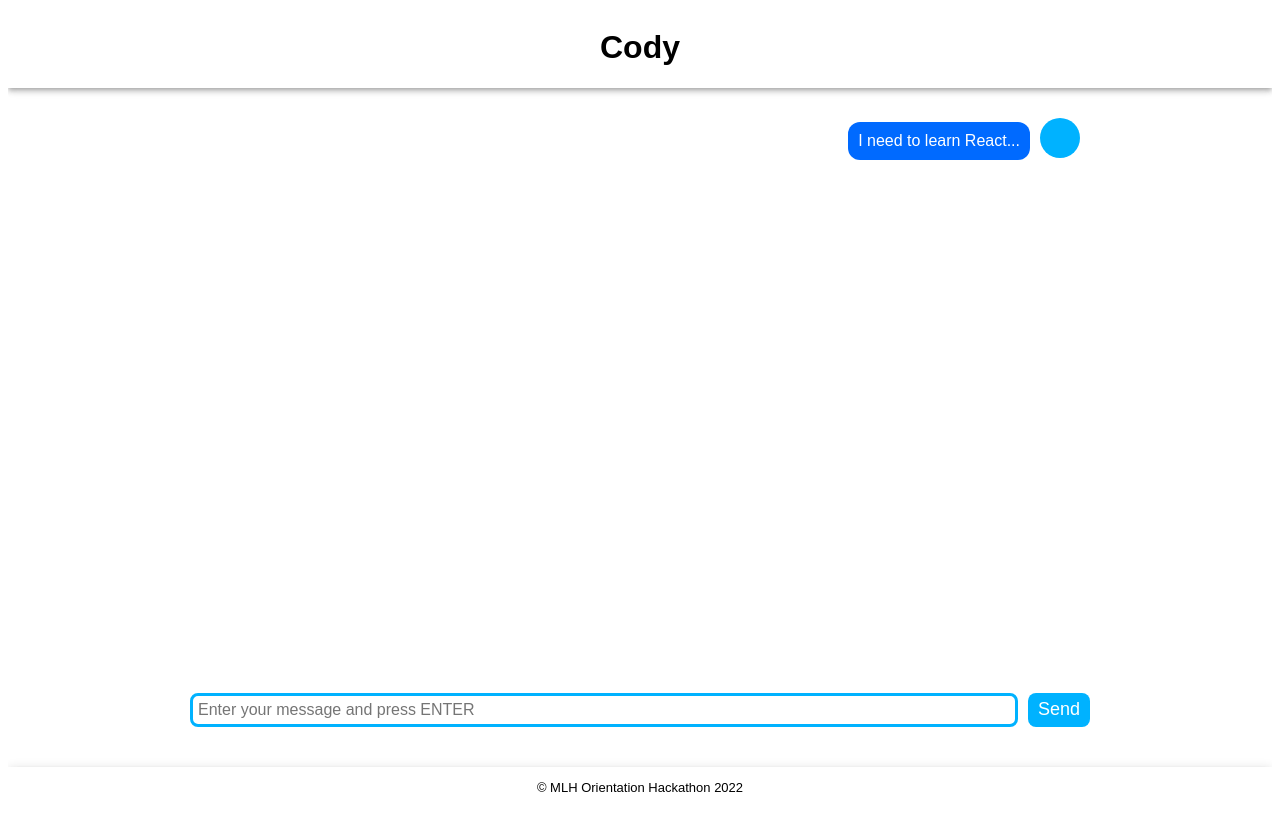
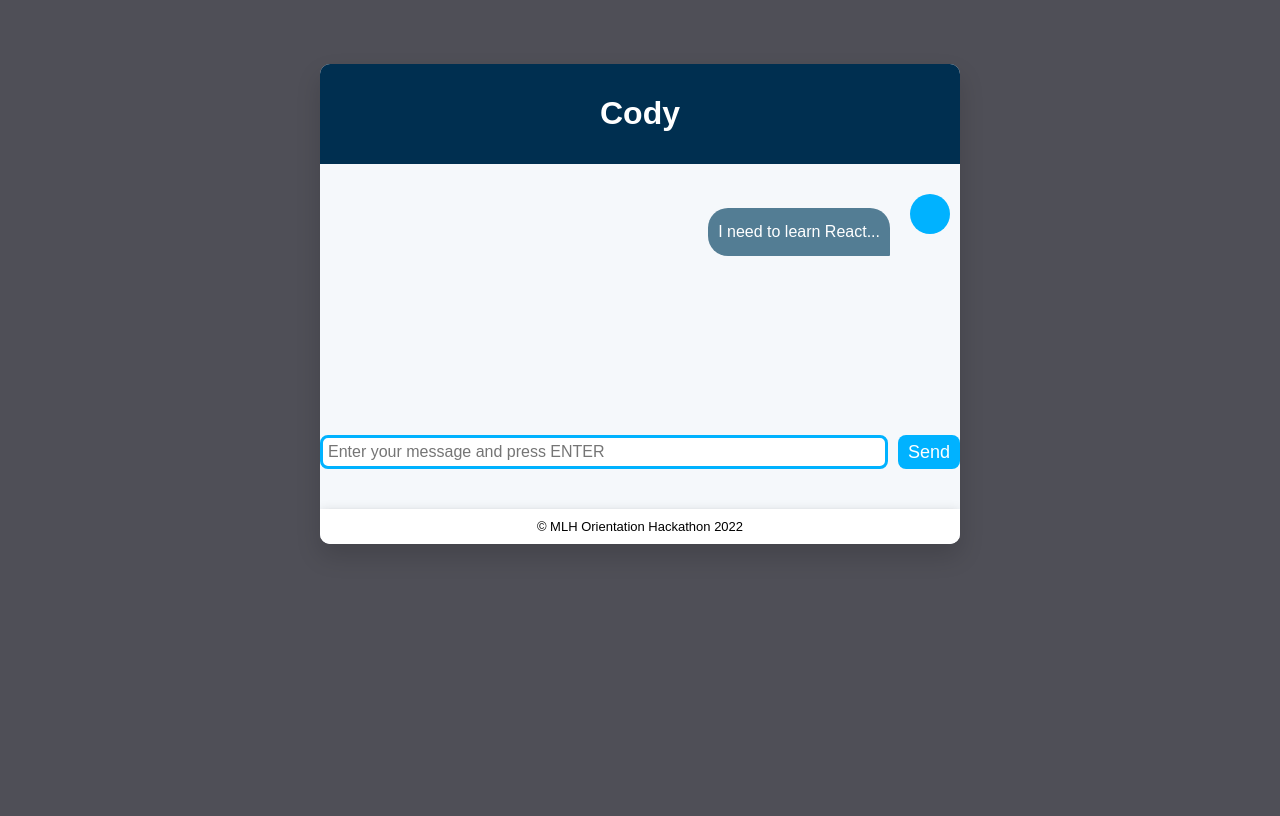
Before and after one commit to cellinacywinska/orientation-hackathon-fall22, a React (Create React App) app: page / in a window 1280 px wide. Built offline with nearby package versions, Linux system fonts and the light colour scheme.

Commit message:
UI changes

```diff
--- a/src/App.css
+++ b/src/App.css
@@ -2,27 +2,29 @@
   display: flex;
   flex-direction: column;
   justify-content: space-between;
-  height: 100vh;
+  height: 60vh;
   scroll-behavior: smooth;
   overflow-y: auto;
   font-family: Arial, Helvetica, sans-serif;
+  width: 50%;
+  margin: auto;
+  box-shadow: 0 12px 24px 0 rgba(0, 0, 0, 0.15);
+  border-radius: 10px;
+  background: #f5f8fb;
 }
 
 .App-header {
-  background-color: white;
   overflow: visible;
-  width: 100%;
+  padding: 10px;
   text-align: center;
-  color: black;
-  height: 10%;
-  box-shadow: 0 2px 4px -1px rgb(0 0 0 / 20%), 0 4px 5px 0 rgb(0 0 0 / 14%),
-    0 1px 10px 0 rgb(0 0 0 / 12%);
-  font-weight: 40;
+  color: rgb(255, 255, 255);
+  font-size: 16px;
+  font-weight: bold;
+  background-color: #002f50;
 }
 
 .Messages-list {
   padding: 20px 0;
-  max-width: 900px;
   width: 100%;
   margin: 0 auto;
   list-style: none;
@@ -41,7 +43,7 @@
 .Messages-message.currentMember {
   /*justify-content: flex-end;*/
   flex-direction: row-reverse;
-  text-align: right;
+  text-align: center;
 }
 
 .Message-content {
@@ -68,17 +70,21 @@
 }
 
 .Message-content>.text {
-  padding: 10px;
-  max-width: 400px;
-  margin: 0;
-  border-radius: 12px;
-  background-color: #ffec33;
-  color: black;
-  display: inline-block;
+  float: left;
+  padding: 15px 20px;
+  margin: 5px;
+  border-radius: 20px 20px 20px 1px;
+  background: #00aaa5;
+  color: white;
+  min-width: 40px;
 }
 
 .currentMember>.Message-content .text {
-  background-color: #006AFF;
+  float: right;
+  padding: 15px 10px;
+  margin: 10px;
+  border-radius: 20px 20px 1px 20px;
+  background: #537d94;
   color: white;
 }
 
--- a/src/index.css
+++ b/src/index.css
@@ -1,11 +1,13 @@
 body {
   margin: 0;
-  padding: 0;
+  border: 0;
+  padding-top: 5%;
   font-family: -apple-system, BlinkMacSystemFont, "Segoe UI", "Roboto", "Oxygen",
     "Ubuntu", "Cantarell", "Fira Sans", "Droid Sans", "Helvetica Neue",
     sans-serif;
   -webkit-font-smoothing: antialiased;
   -moz-osx-font-smoothing: grayscale;
+  background-color: rgba(34, 34, 44, 0.794);
 }
 
 code {
--- a/src/index.js
+++ b/src/index.js
@@ -1,5 +1,7 @@
 import { createRoot } from "react-dom/client";
 import App from "./App";
+import "./index.css";
+
 
 const container = document.getElementById("root");
 const root = createRoot(container);
```
Also changed, not shown: 1 other file (tests, documents, lock files or other folders).
